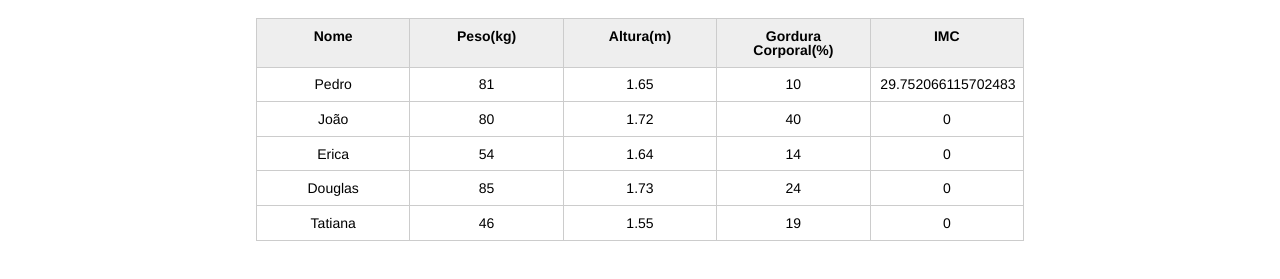
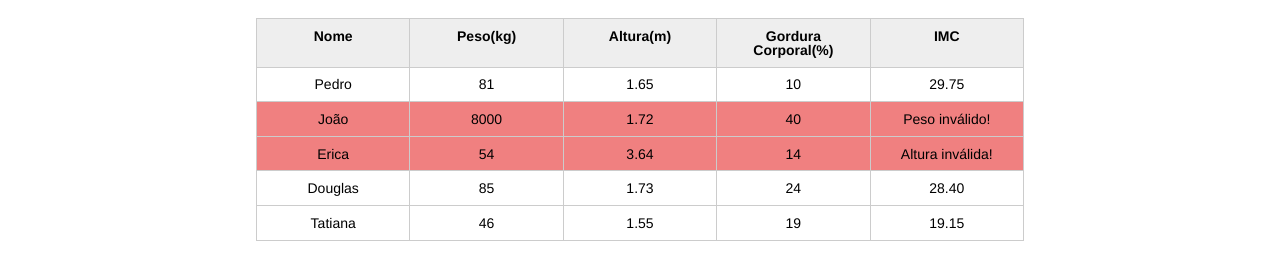
Before and after one commit to phmartins89/BemEstar_nutricionismo, a plain HTML site: page index.html in a window 1280 px wide. Shown: the part 123-402 px from the top of the page. Drawn offline with Linux system fonts and the light colour scheme.

Commit message:
Condicional FOR para pacientes inválidos e CSS

```diff
--- a/css/index.css
+++ b/css/index.css
@@ -132,3 +132,7 @@ button[disabled=disabled], button:disabled {
 .campo-invalido{
 	border: 1px solid red;
 }
+
+.paciente-invalido{
+	background-color: lightcoral;
+}
--- a/index.html
+++ b/index.html
@@ -39,7 +39,7 @@
 
 						<tr class="paciente" >
 							<td class="info-nome">João</td>
-							<td class="info-peso">80</td>
+							<td class="info-peso">8000</td>
 							<td class="info-altura">1.72</td>
 							<td class="info-gordura">40</td>
 							<td class="info-imc">0</td>
@@ -48,7 +48,7 @@
 						<tr class="paciente" >
 							<td class="info-nome">Erica</td>
 							<td class="info-peso">54</td>
-							<td class="info-altura">1.64</td>
+							<td class="info-altura">3.64</td>
 							<td class="info-gordura">14</td>
 							<td class="info-imc">0</td>
 						</tr>
--- a/js/principal.js
+++ b/js/principal.js
@@ -4,7 +4,11 @@
         let titulo = document.querySelector(".titulo"); //declarei o trecho de código como uma variavel
         titulo.textContent = "Bem Estar - Nutrição"
 
-        var paciente = document.querySelector("#primeiro-paciente"); // # para buscar ID
+        var pacientes = document.querySelectorAll(".paciente"); // # para buscar ID
+
+        for(let i = 0; i < pacientes.length; i++){ //loop FOR usado para transcorrer meu trecho de código
+
+                let paciente = pacientes[i];
 
                 var tdPeso = paciente.querySelector(".info-peso"); // .  para buscar class
                 var tdAltura = paciente.querySelector(".info-altura");
@@ -23,19 +27,22 @@
                 let alturaEhvalida = true;
 
                 if( peso <= 0 || peso >= 1000){
-                console.log("Peso invalido")
+                                console.log("Peso invalido");
                                 pesoEhvalido = false; //condição para não seguir o calculo do IMC com valores incompativeis
-                tdImc.textContent = "Peso inválido!"
+                                tdImc.textContent = "Peso inválido!";
+                                paciente.classList.add("paciente-invalido");
+                                //No JS utilizasse camel case para duas palavras e nao background-color
                         }
 
                 if( altura <= 0.30 || altura >= 2.80){
-        console.log("Altura invalida")
+                        console.log("Altura invalida");
                         alturaEhvalida =false;
-        tdImc.textContent = "Altura inválida!"
+                        tdImc.textContent = "Altura inválida!";
+                        paciente.classList.add("paciente-invalido");
                         }
 
                         if(pesoEhvalido && alturaEhvalida){
                                 let imc = peso / (altura * altura);
-                tdImc.textContent = imc;
-
+                                tdImc.textContent = imc.toFixed(2); //toFIxed função para mostrar apenas 2 casas decimais
                 }
+        }
```
Lines whose indentation alone changed are shown as unchanged.
